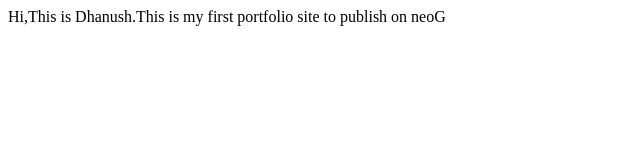
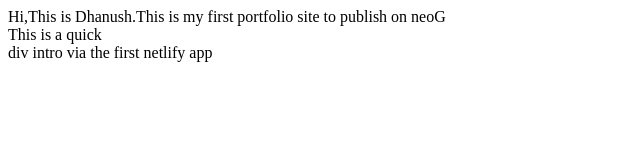
Before and after one commit to dhanush027/Neog-portfolio, a plain HTML site: page index.html in a window 1280 px wide. Shown: the whole page, without its empty margins (0-640 px from the left). Drawn offline with Linux system fonts and the light colour scheme.

Commit message:
docs: updated index.html
Added a some text using nested div tags

```diff
--- a/index.html
+++ b/index.html
@@ -8,5 +8,6 @@
 </head>
 <body>
     Hi,This is Dhanush.This is my first portfolio site to publish on neoG
+    <div class="p">This is a quick <div class="div">div intro via the first netlify app </div></div>
 </body>
 </html>
```
